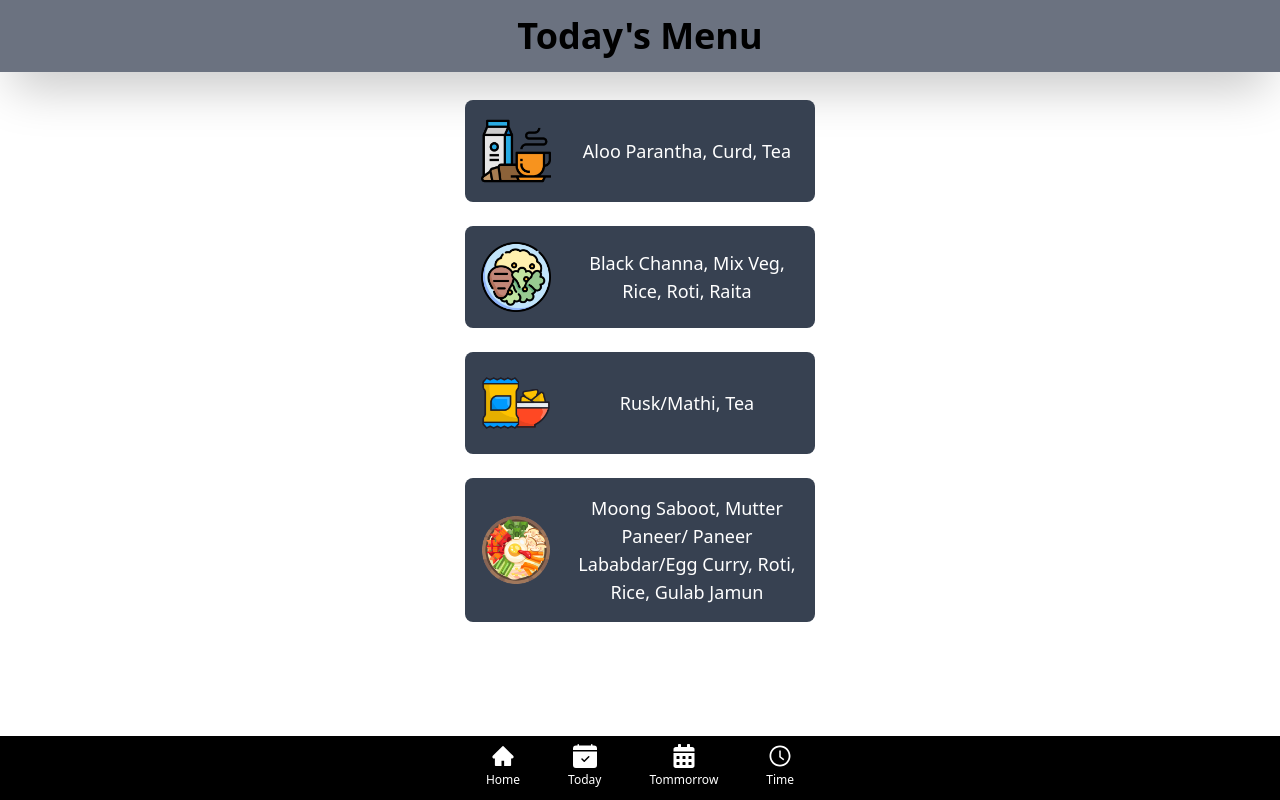
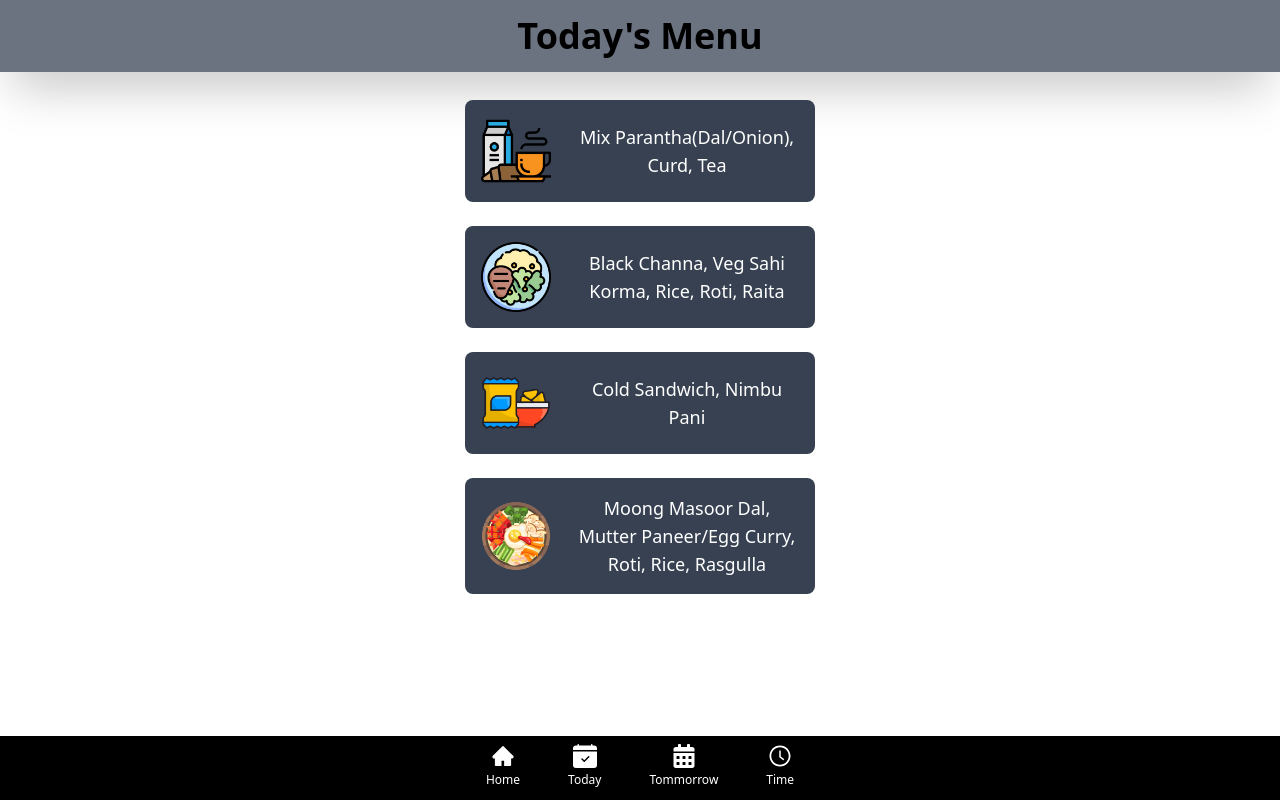
Before and after one commit to Abhishek058/U_MESS, a React (Vite) app: page /boys in a window 1280 px wide. Built offline with nearby package versions, Linux system fonts and the light colour scheme.

Commit message:
Menu updated

```diff
--- a/src/mess.ts
+++ b/src/mess.ts
@@ -1,93 +1,89 @@
 export const menuB = [
   {
-    breakfast: "Veg Sandwich, Sweet Daliya, Tea",
-    lunch: "Rajmah , Aloo Jeera, Rice, Roti, Raita",
-    snack: "Pastry, Tea",
-    dinner:
-      "Moong Masoor Dal, Sahi/Kadhai Paneer, Rice, Roti, Ladoo",
-  },
-  {
-    breakfast: "Aloo Parantha, Butter, Tea",
-    lunch: "Dal Makhani, Nutri Masala, Rice, Roti, Mix Raita",
-    snack: "Bread Pakoda/ Bread Roll, Tea",
-    dinner: "Saboot Masoor Dal, Aloo Mutter Dry, Roti, Rice, Gulab Jamun",
+    breakfast: "Aloo Paratha, Curd, Pickle, Tea",
+    lunch: "Dal Makhani, Aloo Shimla Mirch, Steamed Rice + Roti, Boondi Raita",
+    snack: "Hot Dog/Stuffed Kulcha, Tea",
+    dinner: "Channa Dal, Sahi/Kadhai Paneer, Rice, Roti, Gulab Jamun",
   },
   {
     breakfast: "Macroni, Bread Jam, Bread Toast, Coffee",
-    lunch: "White Chana, Aloo Methi, Rice, Roti, Raita",
-    snack: "Patty, Tea",
-    dinner: "Panchratni Dal, Mushroom Mutter, Roti, Rice, Hot Milk",
+    lunch: "Rajmah , Aloo Jeera, Rice, Roti, Mix Raita",
+    snack: "Samosa, Tea",
+    dinner: "Aloo Nutri, Mix Dal, Roti, Rice, Coffee/Rohafza Milk",
   },
   {
     breakfast: "Plain Prantha, Aloo Subji, Tea",
-    lunch: "Kadhi, Aloo Gobhi, Rice, Roti, Salad",
-    snack: "Samosa, Tea",
-    dinner: "Dal Fry, Aloo Gajar Mutter/Aloo Jeera, Roti, Rice, Rasgulla",
+    lunch: "White Chana, Giya ki Sabzi, Rice, Roti, Raita",
+    snack: "Patty, Tea",
+    dinner: "Black Channa, Mix Veg, Roti, Rice, Kulfi",
   },
   {
-    breakfast: "Aloo Parantha, Curd, Tea",
-    lunch: "Black Channa, Mix Veg, Rice, Roti, Raita",
-    snack: "Rusk/Mathi, Tea",
-    dinner:
-      "Moong Saboot, Mutter Paneer/ Paneer Lababdar/Egg Curry, Roti, Rice, Gulab Jamun",
+    breakfast: "Veg Sandwich, Sweet Daliya, Tea",
+    lunch: "Kadhi, Aloo Mutter, Rice, Roti, Salad",
+    snack: "Cake, Tea",
+    dinner: "Dal Makhani, Nutri Masala, Rice, Roti, Gulab Jamun",
   },
   {
-    breakfast: "Poha, Bread Jam/ Bread Butter, Daliya, Tea",
-    lunch: "Rajmah Masala, Aloo Shimla Mirch, Rice, Roti, Salad",
-    snack: "Biscuit, Tea",
-    dinner: "Soya Chaap, Dal Tadka, Roti, Rice, Hot Milk",
+    breakfast: "Mix Parantha(Dal/Onion), Curd, Tea",
+    lunch: "Black Channa, Veg Sahi Korma, Rice, Roti, Raita",
+    snack: "Cold Sandwich, Nimbu Pani",
+    dinner: "Moong Masoor Dal, Mutter Paneer/Egg Curry, Roti, Rice, Rasgulla",
   },
   {
-    breakfast: "Poori, Sooji ka Halwa, Aloo ki Sabji, Tea",
-    lunch: "Amritsari Dal, Kaduu, Tadka Rice, Roti, Raita",
-    snack: "Namkeen, Tea",
-    dinner: "Dal Makhani, Gravy Mushroom Do Pyaza, Roti, Rice, Kheer",
+    breakfast: "Banana, Poha, Bread Toast, Sweet Daliya, Tea",
+    lunch: "Mah Channa Dal, Kofta Curry, Yellow Rice, Roti, Salad",
+    snack: "Mix Namkeen, Tea",
+    dinner: "Rajmah, Kadoo Ki Sabzi, Roti, Rice, Besan Ladoo",
+  },
+  {
+    breakfast: "Poori, Sooji ka Halwa, Sabji, Tea",
+    lunch: "White Channa, Kulcha, Rice, Raita",
+    snack: "Biscuit, Coffee",
+    dinner: "Moong Saboot, Chilli Potato, Rice, Roti, Seviyan Kheer/Kheer",
   },
 ];
 
 export const menuG = [
   {
-    breakfast: "Veg Sandwich, Sweet Daliya, Tea",
-    lunch: "Rajmah , Aloo Jeera, Rice, Roti, Raita",
-    snack: "Samosa, Tea",
-    dinner:
-      "Moong Masoor Dal, Sahi/Kadhai Paneer, Rice, Roti, Ladoo",
-  },
-  {
-    breakfast: "Aloo Parantha, Butter, Tea",
-    lunch: "Dal Makhani, Nutri Masala, Rice, Roti, Mix Raita",
-    snack: "Patty, Tea",
-    dinner: "Saboot Masoor Dal, Aloo Mutter Dry, Roti, Rice, Kheer",
+    breakfast: "Aloo Paratha, Curd, Pickle, Tea",
+    lunch: "Dal Makhani, Aloo Shimla Mirch, Steamed Rice + Roti, Boondi Raita",
+    snack: "Cake, Tea",
+    dinner: "Channa Dal, Sahi/Kadhai Paneer, Rice, Roti, Gulab Jamun",
   },
   {
     breakfast: "Macroni, Bread Jam, Bread Toast, Coffee",
-    lunch: "White Chana, Aloo Methi, Rice, Roti, Raita",
-    snack: "Bread Pakoda/ Bread Roll, Tea",
-    dinner: "Panchratni Dal, Mushroom Mutter, Roti, Rice, Hot Milk",
+    lunch: "Rajmah , Aloo Jeera, Rice, Roti, Mix Raita",
+    snack: "Patty, Tea",
+    dinner: "Aloo Nutri, Mix Dal, Roti, Rice, Coffee/Rohafza Milk",
   },
   {
     breakfast: "Plain Prantha, Aloo Subji, Tea",
-    lunch: "Kadhi, Aloo Gobhi, Rice, Roti, Salad",
-    snack: "Pastry, Tea",
-    dinner: "Dal Fry, Aloo Gajar Mutter/Aloo Jeera, Roti, Rice, Rasgulla",
+    lunch: "White Chana, Giya ki Sabzi, Rice, Roti, Raita",
+    snack: "Samosa, Tea",
+    dinner: "Black Channa, Mix Veg, Roti, Rice, Kulfi",
   },
   {
-    breakfast: "Aloo Parantha, Curd, Tea",
-    lunch: "Black Channa, Mix Veg, Rice, Roti, Raita",
-    snack: "Rusk/Mathi, Tea",
-    dinner:
-      "Moong Saboot, Mutter Paneer/ Paneer Lababdar/Egg Curry, Roti, Rice, Gulab Jamun",
+    breakfast: "Veg Sandwich, Sweet Daliya, Tea",
+    lunch: "Kadhi, Aloo Mutter, Rice, Roti, Salad",
+    snack: "Hot Dog/Stuffed Kulcha, Tea",
+    dinner: "Dal Makhani, Chilli Potato, Rice, Roti, Seviyan Kheer/Kheer",
   },
   {
-    breakfast: "Poha, Bread Jam/ Bread Butter, Daliya, Tea",
-    lunch: "Rajmah Masala, Aloo Shimla Mirch, Rice, Roti, Salad",
-    snack: "Biscuit, Tea",
-    dinner: "Soya Chaap, Dal Tadka, Roti, Rice, Hot Milk",
+    breakfast: "Mix Parantha(Dal/Onion), Curd, Tea",
+    lunch: "Black Channa, Veg Sahi Korma, Rice, Roti, Raita",
+    snack: "Cold Sandwich, Nimbu Pani",
+    dinner: "Moong Masoor Dal, Mutter Paneer/Egg Curry, Roti, Rice, Rasgulla",
   },
   {
-    breakfast: "Poori, Sooji ka Halwa, Aloo ki Sabji, Tea",
-    lunch: "Amritsari Dal, Kaduu, Tadka Rice, Roti, Raita",
-    snack: "Namkeen, Tea",
-    dinner: "Dal Makhani, Gravy Mushroom Do Pyaza, Roti, Rice, Gulab Jamun",
+    breakfast: "Banana, Poha, Bread Toast, Sweet Daliya, Tea",
+    lunch: "Mah Channa Dal, Kofta Curry, Yellow Rice, Roti, Salad",
+    snack: "Mix Namkeen, Tea",
+    dinner: "Rajmah, Kadoo Ki Sabzi, Roti, Rice, Besan Ladoo",
+  },
+  {
+    breakfast: "Poori, Sooji ka Halwa, Sabji, Tea",
+    lunch: "White Channa, Kulcha, Rice, Raita",
+    snack: "Biscuit, Coffee",
+    dinner: "Moong Saboot, Nutri Masala, Rice, Roti, Gulab Jamun",
   },
 ];
```
